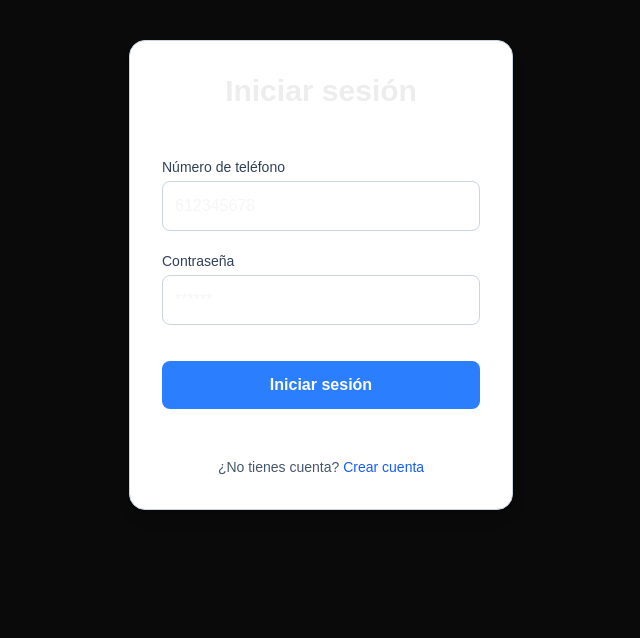
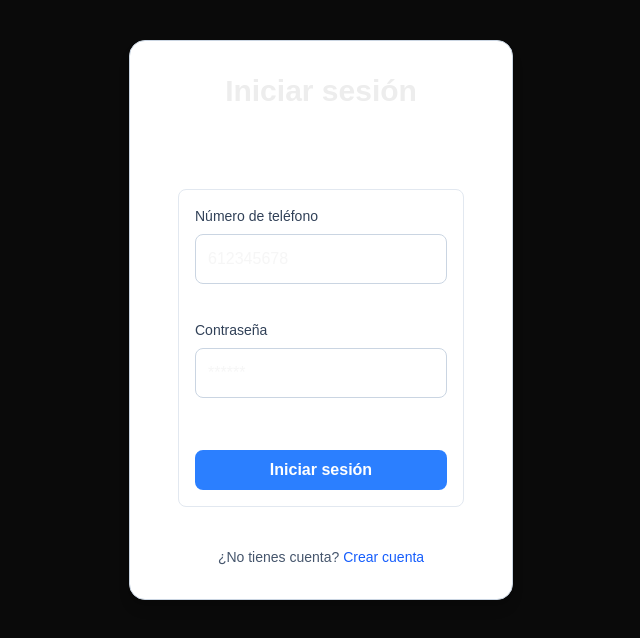
Before and after one commit to Miguel040404/osteodinamic, a Next.js app: page /auth/login in a window 1280 px wide. Shown: the top 638 px of the page, without its empty margins (319-959 px from the left). Built offline with nearby package versions, Linux system fonts and the light colour scheme; no server answers.

Commit message:
diseño login

```diff
--- a/src/components/auth/login-form.js
+++ b/src/components/auth/login-form.js
@@ -14,9 +14,41 @@ function LoginForm() {
     }, [state])
 
     return (
-        <form action={action} className="flex flex-col gap-5 py-6">
+    //     <form action={action} className="flex flex-col gap-4 p-4 max-w-sm mx-auto">
+    //     <div className="flex flex-col gap-2">
+    //         <label htmlFor="phone" className="text-sm font-medium text-slate-700">Número de teléfono</label>
+    //         <input
+    //             id="phone"
+    //             type="tel"
+    //             name="phone"
+    //             placeholder="612345678"
+    //             pattern="\d{9}"
+    //             maxLength="9"
+    //             className="w-full p-3 border border-slate-300 rounded-lg focus:outline-none focus:ring-2 focus:ring-blue-500"
+    //             title="El número de teléfono debe contener exactamente 9 dígitos"
+    //         />
+    //     </div>
+    //     <div className="flex flex-col gap-2">
+    //         <label htmlFor="password" className="text-sm font-medium text-slate-700">Contraseña</label>
+    //         <input
+    //             id="password"
+    //             type="password"
+    //             name="password"
+    //             placeholder="******"
+    //             className="w-full p-3 border border-slate-300 rounded-lg focus:outline-none focus:ring-2 focus:ring-blue-400"
+    //         />
+    //     </div>
+    //     <button
+    //         disabled={pending}
+    //         className={`mt-4 px-4 py-2 rounded-lg bg-blue-500 text-white font-semibold hover:bg-blue-600 transition disabled:opacity-50 disabled:cursor-not-allowed`}
+    //     >
+    //         {pending ? <Spinner1 /> : "Iniciar sesión"}
+    //     </button>
+    // </form>
+<div className="w-full flex flex-col justify-center md:justify-start items-center p-4 min-h-[65vh] md:min-h-0">
+<form action={action} className="w-full max-w-sm flex flex-col gap-6 md:gap-9 p-6 md:p-4 bg-white border border-slate-200 rounded-lg md:mt-10">
 
-            <div className="flex flex-col gap-1">
+      <div className="flex flex-col gap-2">
         <label htmlFor="phone" className="text-sm font-medium text-slate-700">Número de teléfono</label>
         <input
           id="phone"
@@ -29,7 +61,7 @@ function LoginForm() {
           title="El número de teléfono debe contener exactamente 9 dígitos"
         />
       </div>
-            <div className="flex flex-col gap-1">
+      <div className="flex flex-col gap-2">
         <label htmlFor="password" className="text-sm font-medium text-slate-700">Contraseña</label>
         <input
           id="password"
@@ -39,14 +71,15 @@ function LoginForm() {
           className="w-full p-3 border border-slate-300 rounded-lg focus:outline-none focus:ring-2 focus:ring-blue-400"
         />
       </div>
-
       <button
         disabled={pending}
-                className={`mt-4 px-6 py-3 rounded-lg bg-blue-500 text-white font-semibold hover:bg-blue-600 transition disabled:opacity-50 disabled:cursor-not-allowed`}
+        className="mt-4 px-4 py-2 rounded-lg bg-blue-500 text-white font-semibold hover:bg-blue-600 transition disabled:opacity-50 disabled:cursor-not-allowed"
       >
         {pending ? <Spinner1 /> : "Iniciar sesión"}
       </button>
     </form>
+
+  </div>
 
 
     );
```
Lines whose indentation alone changed are shown as unchanged.
